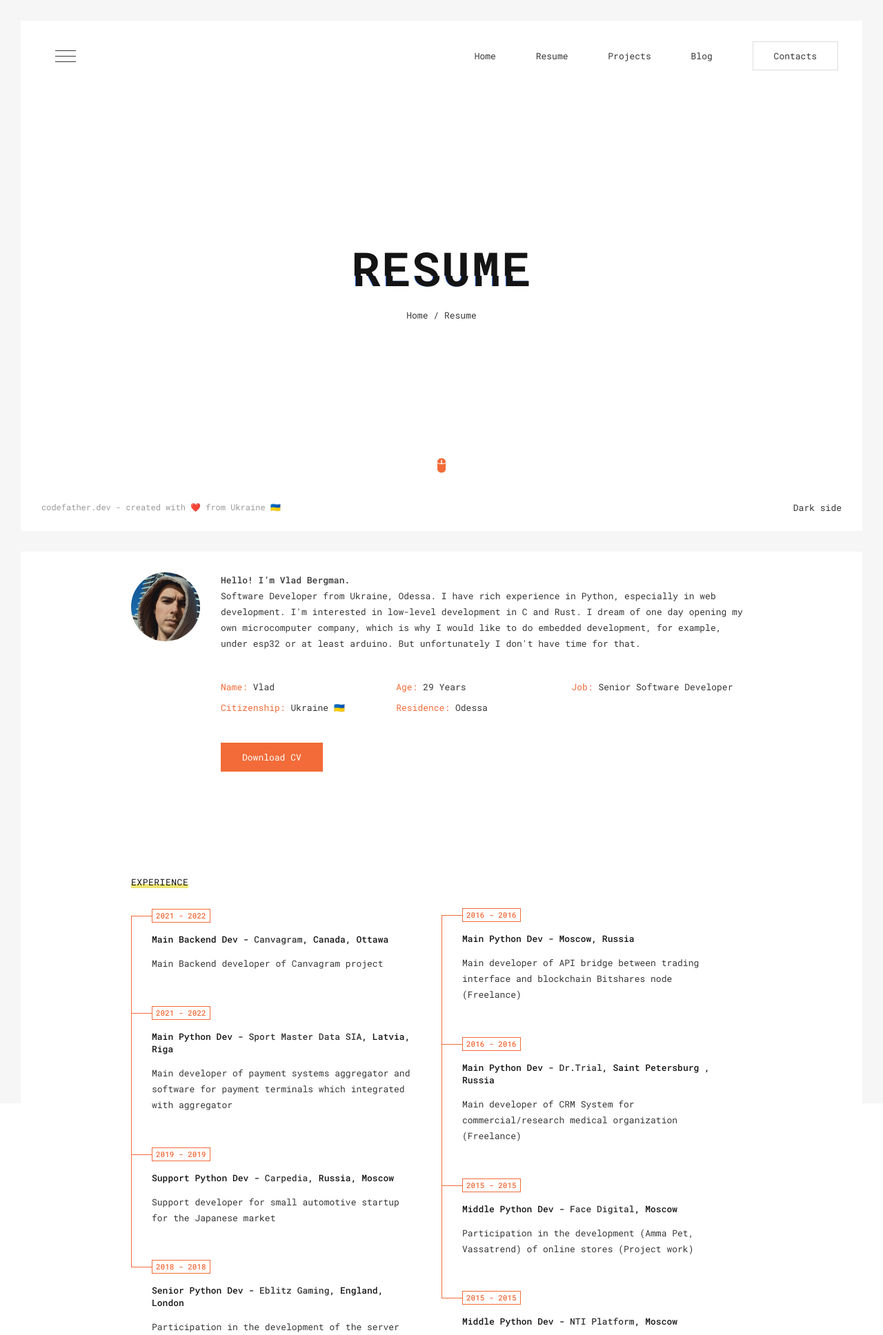
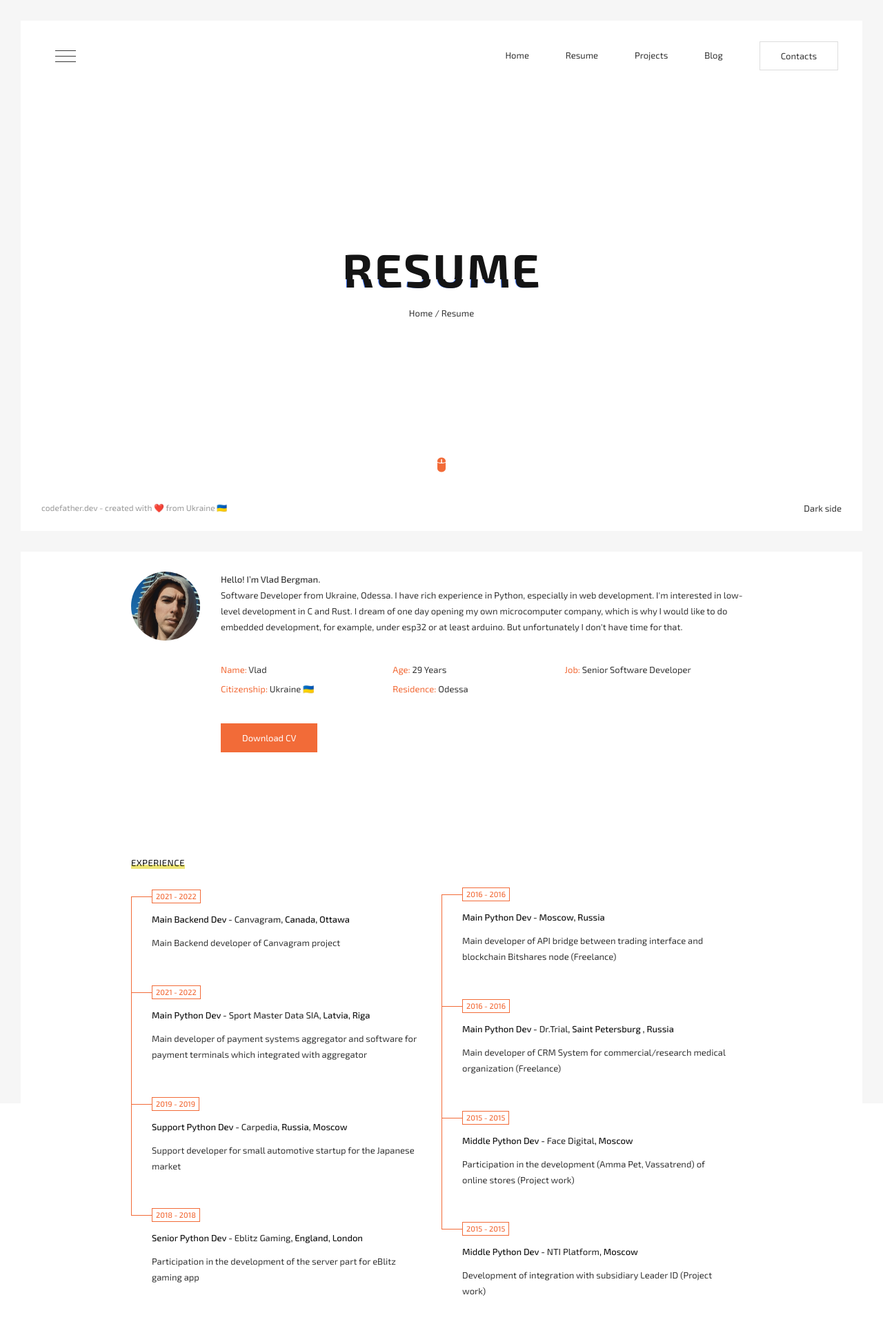
Before and after one commit to codefather-labs/codefather.dev, a Django app: template templates/site/resume.html in a window 1280 px wide. Shown: the top 1936 px of the page at 69% size. Run offline with Django 4.2, Linux system fonts and the light colour scheme; the template is opened without the code that fills it, so the values that code supplies are empty; parts of the project's set-up code (start-up, migrations or seed data) failed here and were passed over; some libraries are stand-ins or nearby versions; some web fonts are replaced.

Commit message:
new font

```diff
--- a/static/site/assets/css/style.css
+++ b/static/site/assets/css/style.css
@@ -6,7 +6,7 @@ body {
     margin: 0;
     padding: 0;
     border: none;
-    font-family: "Roboto Mono";
+    font-family: "Exo 2";
     font-size: 13px;
     color: #363636;
     background: #fff;
--- a/static/site/assets/css/template-colors/white.css
+++ b/static/site/assets/css/template-colors/white.css
@@ -123,7 +123,7 @@
 
 h1, h2, h3, h4, h5, h6 {
     font-weight: 500;
-    font-family: "Roboto Mono";
+    font-family: "Exo 2";
     margin: 0;
     margin-bottom: 30px;
     color: #141414
@@ -231,7 +231,7 @@ a.btn:hover, .btn:hover {
 input, textarea, button {
     display: block;
     background: none;
-    font-family: "Roboto Mono";
+    font-family: "Exo 2";
     font-size: 12px;
     height: 60px;
     width: 100%;
@@ -281,7 +281,7 @@ button:hover {
 label, legend {
     display: block;
     padding-bottom: 10px;
-    font-family: "Roboto Mono";
+    font-family: "Exo 2";
     font-size: 13px
 }
 
@@ -1323,7 +1323,7 @@ header .head-top .top-menu ul li.active .btn {
 
 .section.started .started-content .h-title {
     font-size: 68px;
-    font-family: "Roboto Mono";
+    font-family: "Exo 2";
     color: #141414;
     font-weight: 700;
     text-transform: uppercase;
--- a/static/site/sass/glitche/setting.scss
+++ b/static/site/sass/glitche/setting.scss
@@ -12,7 +12,7 @@ $extra-active-color: #ede574;
 $error-color: red;
 
 /* Fonts */
-$default-font: 'Roboto Mono';
+$default-font: 'Exo 2';
 $icons-font: 'Ionicons';
 
 /* Fonts Size */
--- a/templates/site/includes/head.html
+++ b/templates/site/includes/head.html
@@ -28,10 +28,10 @@
         }</script>
     <!-- End Jekyll SEO tag -->
     <!-- Load Fonts -->
-<!--    <link rel="stylesheet" href="https://fonts.googleapis.com/css?family=Exo+2:400,100,300italic,300,100italic,400italic,500,500italic,700,700italic&amp;subset=latin,cyrillic">-->
+        <link rel="stylesheet" href="https://fonts.googleapis.com/css?family=Exo+2:400,100,300italic,300,100italic,400italic,500,500italic,700,700italic&amp;subset=latin,cyrillic">
 
-    <link href='https://fonts.googleapis.com/css?family=Roboto+Mono:400,100,300italic,300,100italic,400italic,500,500italic,700,700italic&amp;subset=latin,cyrillic'
-          rel='stylesheet'>
+    <!--    <link href='https://fonts.googleapis.com/css?family=Roboto+Mono:400,100,300italic,300,100italic,400italic,500,500italic,700,700italic&amp;subset=latin,cyrillic'-->
+    <!--          rel='stylesheet'>-->
 
     <!-- Load CSS -->
     <link rel="stylesheet" href="{% static 'site/assets/css/style.css' %}">
```
Also changed, not shown: static/site/assets/css/template-dark/dark.css (+4 -4 lines), static/site/assets/css/template-dark/demo-dark.css (+4 -4 lines), 2 other files.
